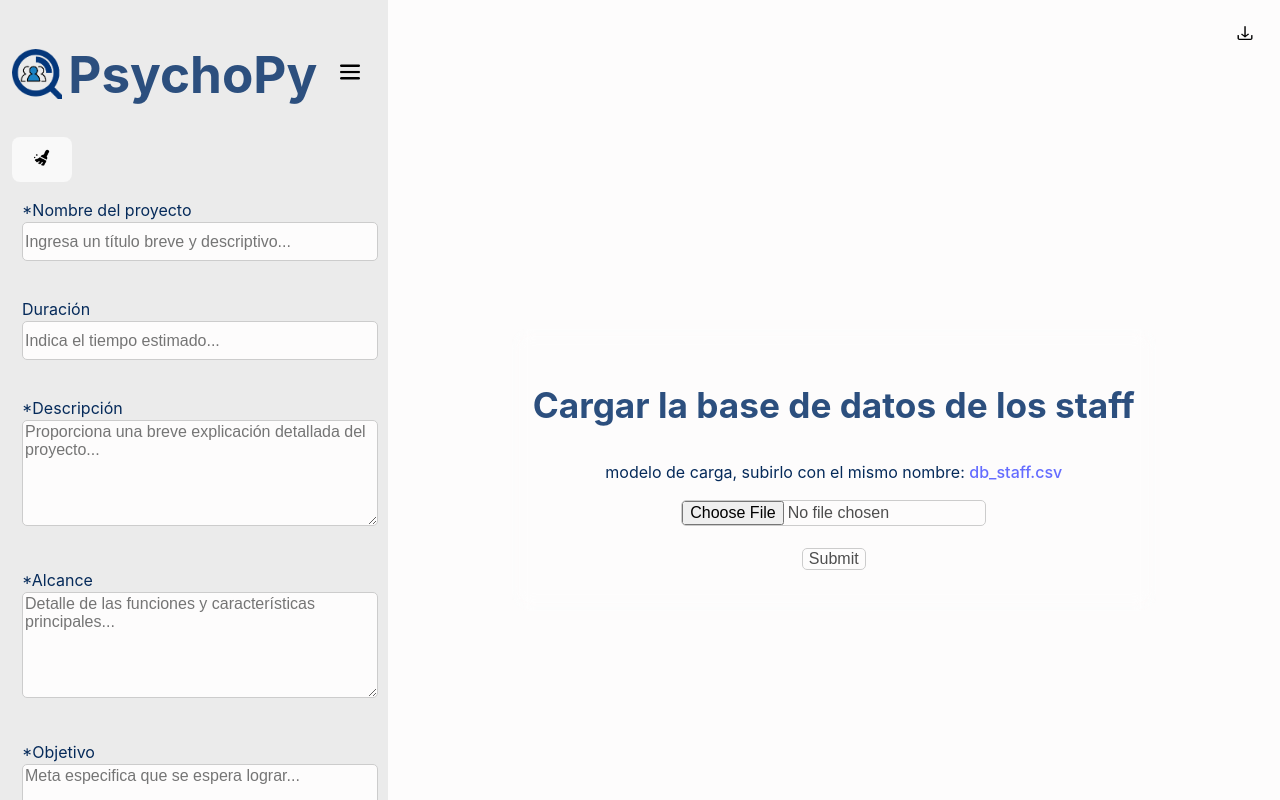
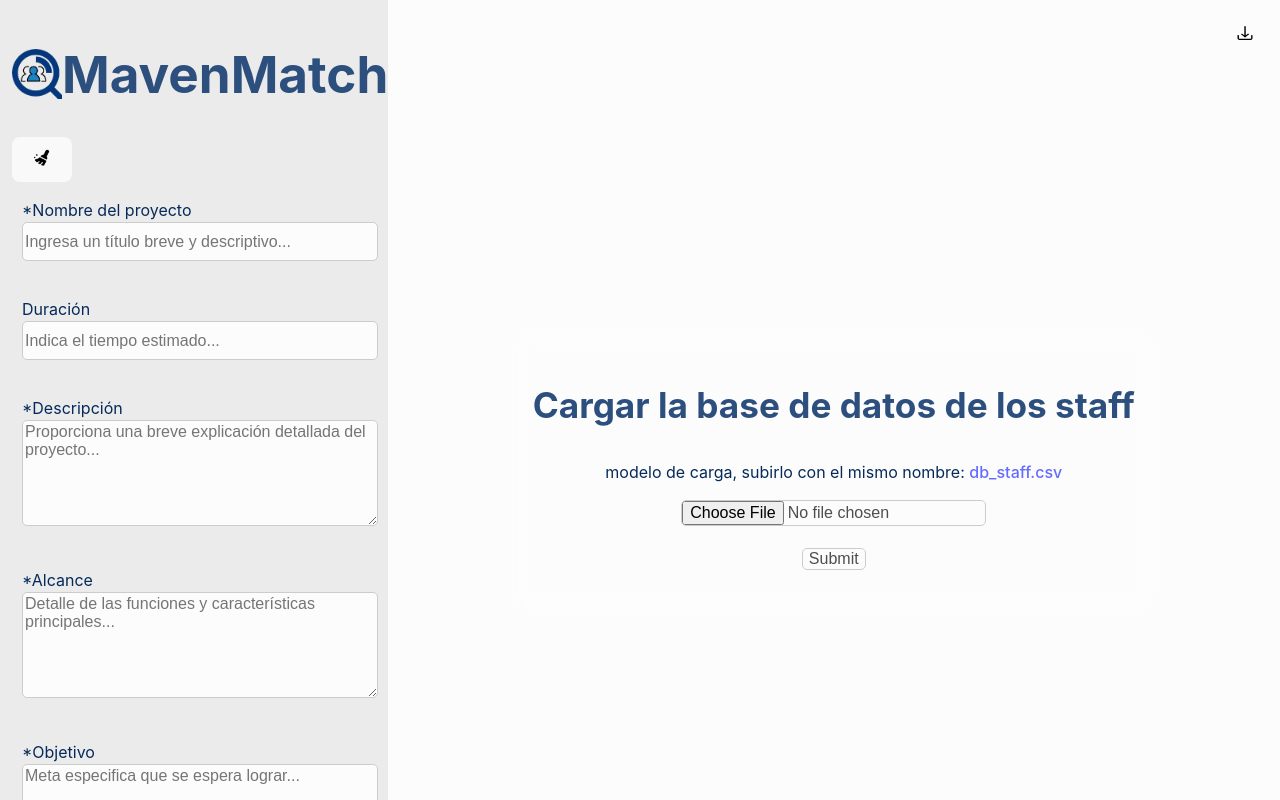
Before and after one commit to BryanEstrada003/PsychoPy-Project, a React (Vite) app: page / in a window 1280 px wide. Built offline with nearby package versions, Linux system fonts and the light colour scheme; what i18n-iso-countries would draw is missing.

Commit message:
Change name project

```diff
--- a/index.html
+++ b/index.html
@@ -4,7 +4,7 @@
     <meta charset="UTF-8" />
     <link rel="icon" type="image/png" href="/src/assets/icon-page.png" />
     <meta name="viewport" content="width=device-width, initial-scale=1.0" />
-    <title>PsychoPy</title>
+    <title>MavenMatch</title>
   </head>
   <body>
     <div id="root"></div>
--- a/src/App.jsx
+++ b/src/App.jsx
@@ -95,7 +95,7 @@ function App() {
       <div id="input" className={`${darkMode ? 'dark' : ''}`}>
         <div className="header">
           <img src={darkMode ? iconPageDark : iconPage} alt="PsychoPy icon" style={{ width: '50px', height: '50px' }} />
-          <h1 className={darkMode ? 'dark' : ''}>PsychoPy</h1>
+          <h1 className={darkMode ? 'dark' : ''}>MavenMatch</h1>
           <div className="navbar">
             <div className="dropdown">
               <button className="dropbtn" onClick={() => setDropdownOpen(!dropdownOpen)}>
```
Also changed, not shown: 1 other file (tests, documents, lock files or other folders).
